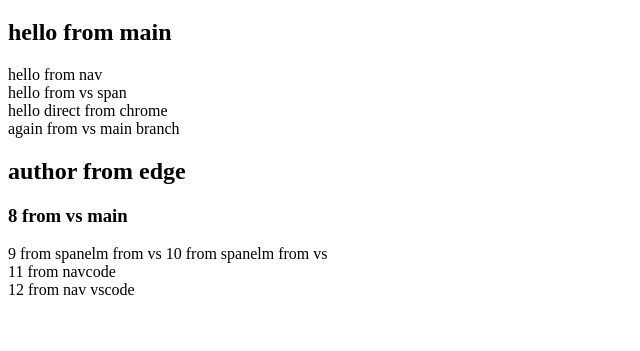
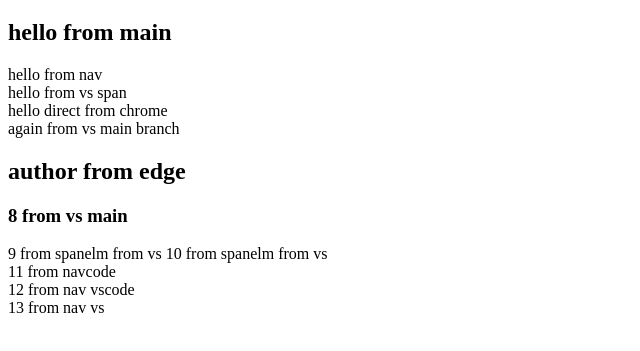
Before and after one commit to Rishi8087/webd, a plain HTML site: page index.html in a window 1280 px wide. Shown: the part 61-412 px from the top of the page, without its empty margins (0-640 px from the left). Drawn offline with Linux system fonts and the light colour scheme.

Commit message:
commit to make all commit in single

```diff
--- a/index.html
+++ b/index.html
@@ -22,5 +22,6 @@
     <span>10 from spanelm from vs</span>
     <nav>11 from navcode</nav>
     <nav>12 from nav vscode</nav>
+    <nav>13 from nav vs</nav>
 </body>
 </html>
```
